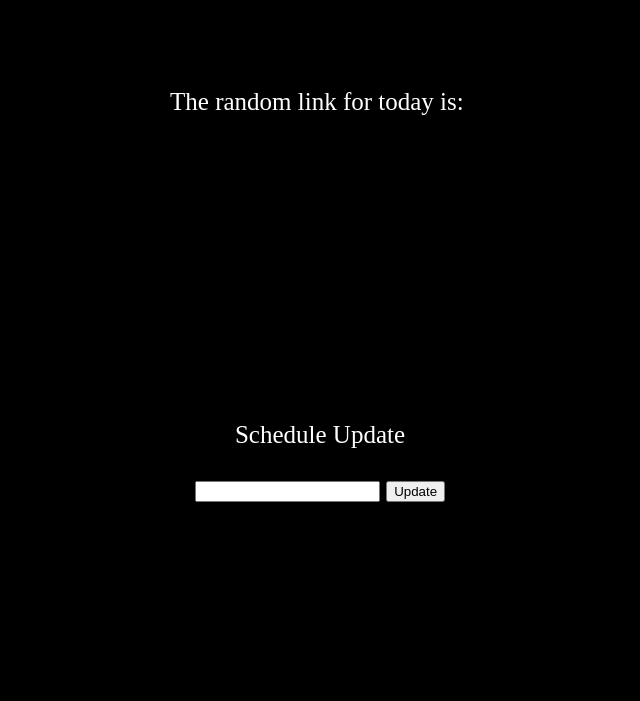
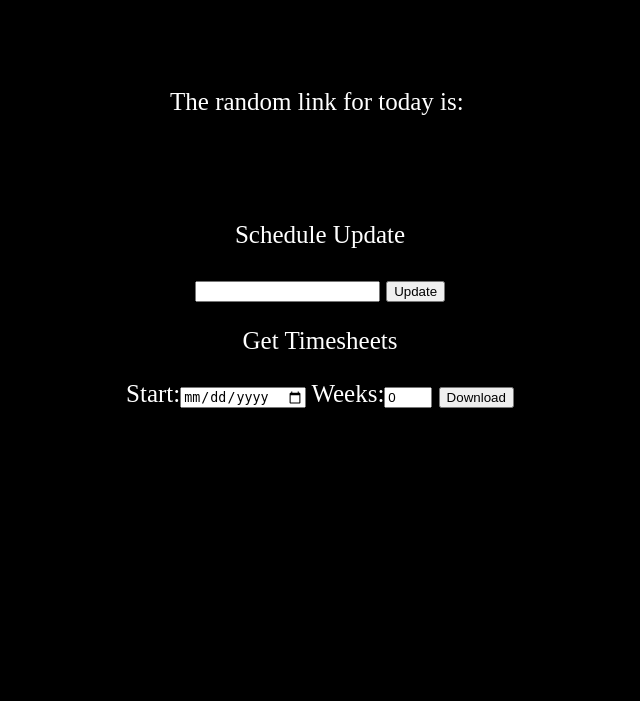
Before and after one commit to Proto007/UTA-Management-System, a Django app: page /6d975d9e9f5e6d5a461ded16097ec288/ in a window 1280 px wide. Shown: the top 701 px of the page, without its empty margins (320-960 px from the left). Run offline with Django 4.2, Linux system fonts and the light colour scheme; data that the repository does not hold is empty.

Commit message:
add basic frontend form for timesheets

```diff
--- a/uta_management_system/templates/adminpage.html
+++ b/uta_management_system/templates/adminpage.html
@@ -18,7 +18,6 @@
                 </span>
             </body>
         </div>
-        <div class="update">
         <form method="POST">
             {% csrf_token %}
             <p>Schedule Update</p>
@@ -31,7 +30,10 @@
                     {% endfor %}
                 {% endif %}
             </div>
+            <p>Get Timesheets</p>
+            <label>Start:<input type="date" name="start_date"></label>
+            <label>Weeks:<input type="number" value="0" min="0" max="4" required placeholder="number of weeks" name="weeks"></label>
+            <button type='submit' name="">Download</button>
         </form>
     </div>
-    </div>
 </html>
--- a/uta_management_system/templates/checkin.html
+++ b/uta_management_system/templates/checkin.html
@@ -24,7 +24,7 @@
             <form method="POST">
                 {% csrf_token %}
                 <input pattern="[0-9]{8}" required="required" placeholder="UTA Emplid (e.g.11111111)" name='emplid'><br>
-                <input type="number" value="0" min="0" max="5" required="required" placeholder="Additional shifts after current shift" name="number_of_shifts"><br>
+                <input type="number" value="0" min="0" max="5" required placeholder="Additional shifts after current shift" name="number_of_shifts"><br>
                 <label><input type="checkbox" class="alternate-toggle">CUNY Alternate Day</label>
                 <select name="alternate_day" class="alternate-day-selector">
                     <option value="">Select Alternate Day</option>
```
Lines whose indentation alone changed are shown as unchanged.
